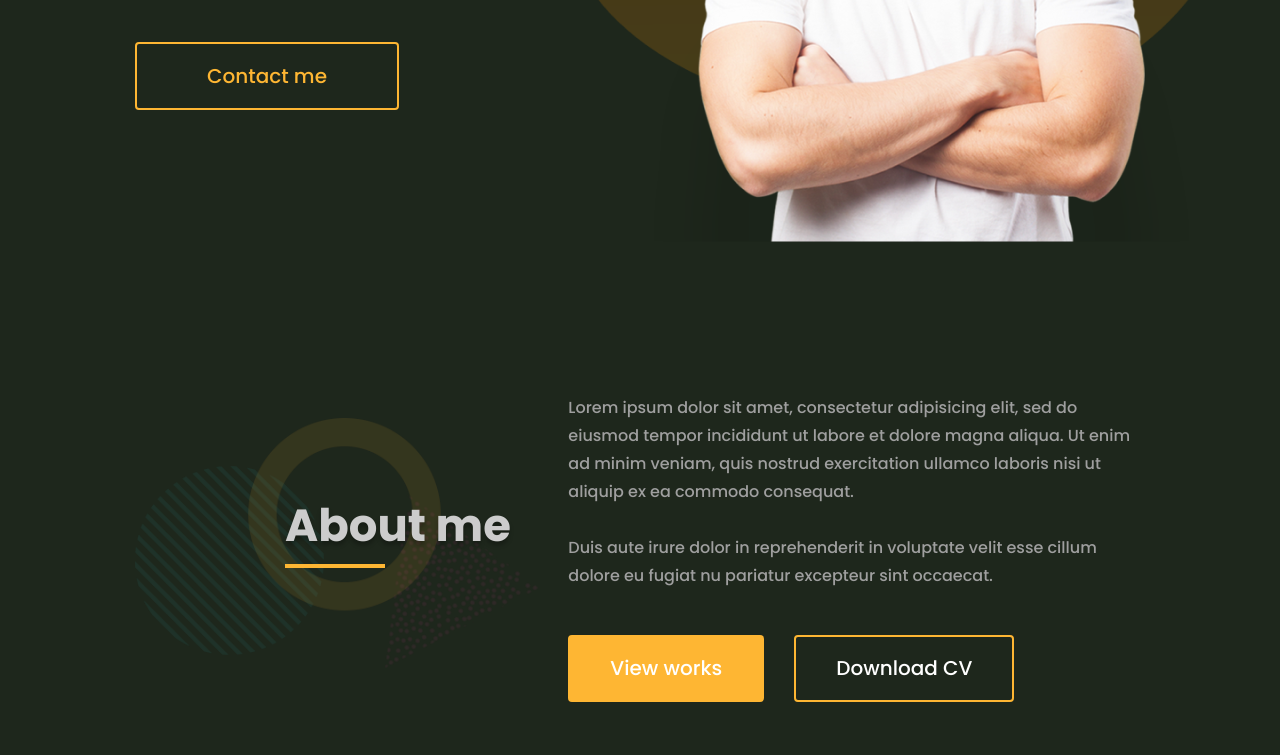
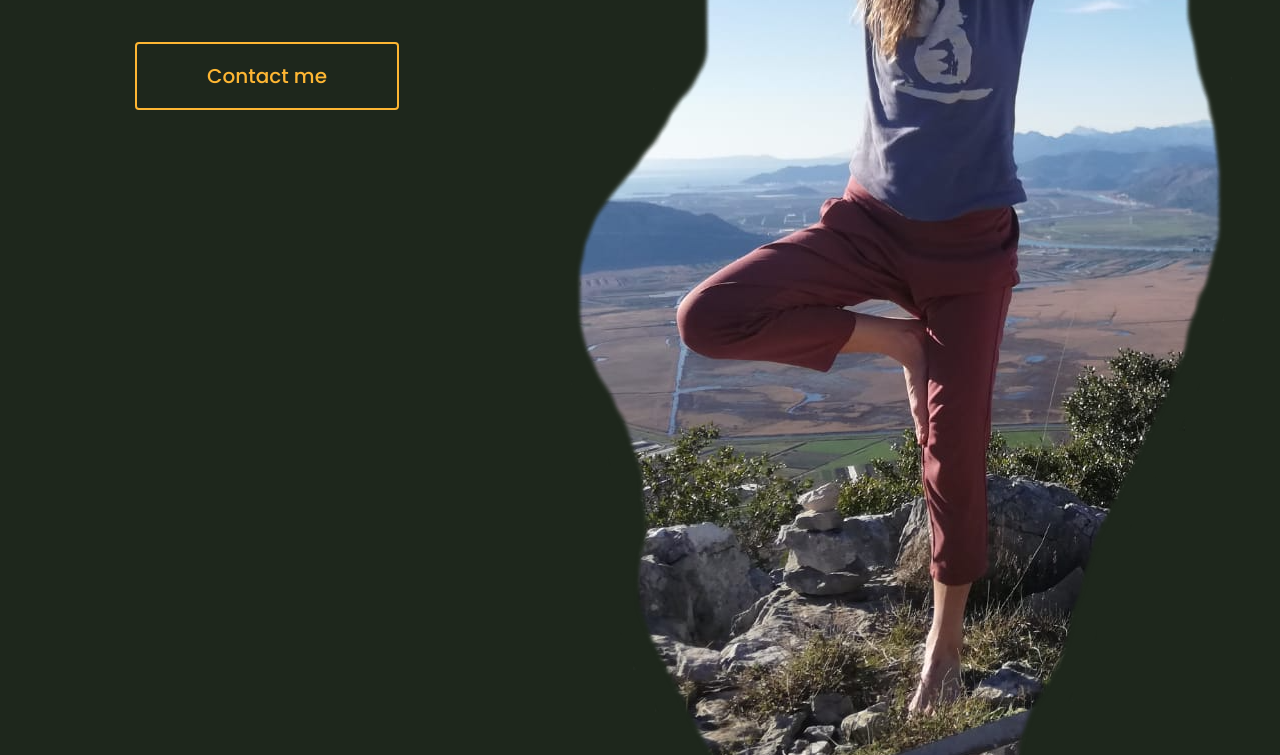
Before and after one commit to Iva-RA/Iva-page, a plain HTML site: page index.html in a window 1280 px wide. Shown: the part 558-1313 px from the top of the page. Drawn offline with Linux system fonts and the light colour scheme.

Commit message:
moja slika

```diff
--- a/index.html
+++ b/index.html
@@ -36,7 +36,7 @@
 				<div class="cta" id="cta">Contact me</div>
 			</div>
 			<div class="my-img">
-				<img src="assets/img/hero_img 1.png" alt="neki lik">
+				<img src="assets/img/ja2.jpg.png" alt="moja slika">
 			</div>
 		</div>
 	</section>
```
